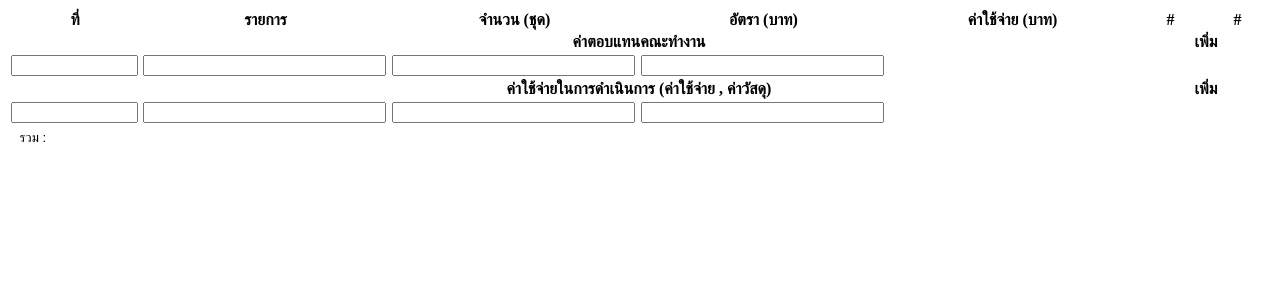
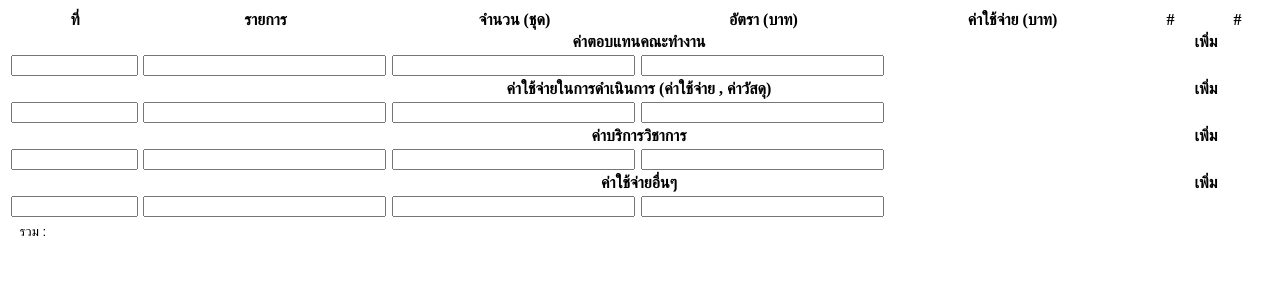
Before and after one commit to alosirise/ProjectFinal_PHP, a PHP site: page /table_create.php in a window 1280 px wide. Shown: the top 300 px of the page. Run offline with PHP 8.4, Linux system fonts and the light colour scheme; the visitor is signed in with stand-in values (Sample User, id 1); some libraries are stand-ins or nearby versions.

Commit message:
create _table almost success

```diff
--- a/table_create.php
+++ b/table_create.php
@@ -38,38 +38,70 @@ include_once('connect.php');
         <tr>
             <th id="total" colspan="1"></th>
             <th id="total" colspan="4">ค่าตอบแทนคณะทำงาน</th>
-            <th colspan="5"><a class="btn btn-primary btn-xs pull-right" onclick="myCreateFunction()" data-added="0"><i class="glyphicon glyphicon-plus"></i> เพิ่ม </a></th>
+            <th colspan="5"><a class="btn btn-primary btn-xs pull-right" onclick="myCreateFunction(1)" data-added="0"><i class="glyphicon glyphicon-plus"></i> เพิ่ม </a></th>
         </tr>
 
         <tr>
-        <td><input type="text"  style="width: 99%;"   class="edit" name ="no[]"      id="edit1-1" ></td>
-        <td><input type="text"  style="width: 99%;"   class="edit" name ="list[]"    id="edit2-1" ></td>
-        <td><input type="text"  style="width: 99%;"   class="edit" name ="quantity[]"  id="edit3-1" onclick="test(id)"></td>
-        <td><input type="text"  style="width: 99%;"   class="edit" name ="rate[]"      id="edit4-1" onclick="test(id)"></td>
-        <td><input type="text"  style="width: 99%;"   class="edit" name = "cost1[]"    id="edit5-1"  readonly></td>
+        <td><input type="text"  style="width: 99%;"   class="edit" name ="no[]"      id="edit1-1-1" ></td>
+        <td><input type="text"  style="width: 99%;"   class="edit" name ="list[]"    id="edit2-1-1" ></td>
+        <td><input type="text"  style="width: 99%;"   class="edit" name ="quantity[]"  id="edit3-1-1" onclick="test(id)"></td>
+        <td><input type="text"  style="width: 99%;"   class="edit" name ="rate[]"      id="edit4-1-1" onclick="test(id)"></td>
+        <td><input type="text"  style="width: 99%;"   class="edit" name = "cost1[]"    id="edit5-1-1"  readonly></td>
         <td> <i class="glyphicon glyphicon-pencil i" style="cursor: pointer;"  onclick="myEditFunction()"> </td>
-        <td> <i class="glyphicon glyphicon-trash i" style="cursor: pointer;" onclick="myDeleteFunction()"></td>
+        <td> <i class="glyphicon glyphicon-trash i" style="cursor: pointer;" onclick="myDeleteFunction(1)"></td>
         </tr>
 
 
 
-        <tr>
+        <tr id="cost_progress">
         <th id="total" colspan="1"></th>
         <th id="total" colspan="4">ค่าใช้จ่ายในการดำเนินการ (ค่าใช้จ่าย , ค่าวัสดุ)</th>
-        <th colspan="5"><a class="btn btn-primary btn-xs pull-right" onclick="myCreateFunction()" data-added="0"><i class="glyphicon glyphicon-plus"></i> เพิ่ม </a></th>
+        <th colspan="5"><a class="btn btn-primary btn-xs pull-right" onclick="myCreateFunction(2)" data-added="0"><i class="glyphicon glyphicon-plus"></i> เพิ่ม </a></th>
         </tr>
 
         <tr>
-        <td><input type="text"  style="width: 99%;"   class="edit" name ="no[]"      id="edit1-1" ></td>
-        <td><input type="text"  style="width: 99%;"   class="edit" name ="list[]"    id="edit2-1" ></td>
-        <td><input type="text"  style="width: 99%;"   class="edit" name ="quantity[]"  id="edit3-1" onclick="test(id)"></td>
-        <td><input type="text"  style="width: 99%;"   class="edit" name ="rate[]"      id="edit4-1" onclick="test(id)"></td>
-        <td><input type="text"  style="width: 99%;"   class="edit" name = "cost1[]"    id="edit5-1"  readonly></td>
+        <td><input type="text"  style="width: 99%;"   class="edit" name ="no[]"      id="edit1-1-2" ></td>
+        <td><input type="text"  style="width: 99%;"   class="edit" name ="list[]"    id="edit2-1-2" ></td>
+        <td><input type="text"  style="width: 99%;"   class="edit" name ="quantity[]"  id="edit3-1-2" onclick="test(id)"></td>
+        <td><input type="text"  style="width: 99%;"   class="edit" name ="rate[]"      id="edit4-1-2" onclick="test(id)"></td>
+        <td><input type="text"  style="width: 99%;"   class="edit" name = "cost1[]"    id="edit5-1-2"  readonly></td>
         <td> <i class="glyphicon glyphicon-pencil i" style="cursor: pointer;"  onclick="myEditFunction()"> </td>
-        <td> <i class="glyphicon glyphicon-trash i" style="cursor: pointer;" onclick="myDeleteFunction()"></td>
+        <td> <i class="glyphicon glyphicon-trash i" style="cursor: pointer;" onclick="myDeleteFunction(2)"></td>
         </tr>
 
 
+        <tr id="cost_academic">
+        <th id="total" colspan="1"></th>
+        <th id="total" colspan="4">ค่าบริการวิชาการ</th>
+        <th colspan="5"><a class="btn btn-primary btn-xs pull-right" onclick="myCreateFunction(3)" data-added="0"><i class="glyphicon glyphicon-plus"></i> เพิ่ม </a></th>
+        </tr>
+
+        <tr>
+        <td><input type="text"  style="width: 99%;"   class="edit" name ="no[]"      id="edit1-1-3" ></td>
+        <td><input type="text"  style="width: 99%;"   class="edit" name ="list[]"    id="edit2-1-3" ></td>
+        <td><input type="text"  style="width: 99%;"   class="edit" name ="quantity[]"  id="edit3-1-3" onclick="test(id)"></td>
+        <td><input type="text"  style="width: 99%;"   class="edit" name ="rate[]"      id="edit4-1-3" onclick="test(id)"></td>
+        <td><input type="text"  style="width: 99%;"   class="edit" name = "cost1[]"    id="edit5-1-3"  readonly></td>
+        <td> <i class="glyphicon glyphicon-pencil i" style="cursor: pointer;"  onclick="myEditFunction()"> </td>
+        <td> <i class="glyphicon glyphicon-trash i" style="cursor: pointer;" onclick="myDeleteFunction(3)"></td>
+        </tr>
+
+
+        <tr id="cost_etc">
+        <th id="total" colspan="1"></th>
+        <th id="total" colspan="4">ค่าใช้จ่ายอื่นๆ</th>
+        <th colspan="5"><a class="btn btn-primary btn-xs pull-right" onclick="myCreateFunction(4)" data-added="0"><i class="glyphicon glyphicon-plus"></i> เพิ่ม </a></th>
+        </tr>
+
+        <tr>
+        <td><input type="text"  style="width: 99%;"   class="edit" name ="no[]"      id="edit1-1-4" ></td>
+        <td><input type="text"  style="width: 99%;"   class="edit" name ="list[]"    id="edit2-1-4" ></td>
+        <td><input type="text"  style="width: 99%;"   class="edit" name ="quantity[]"  id="edit3-1-4" onclick="test(id)"></td>
+        <td><input type="text"  style="width: 99%;"   class="edit" name ="rate[]"      id="edit4-1-4" onclick="test(id)"></td>
+        <td><input type="text"  style="width: 99%;"   class="edit" name = "cost1[]"    id="edit5-1-4"  readonly></td>
+        <td> <i class="glyphicon glyphicon-pencil i" style="cursor: pointer;"  onclick="myEditFunction()"> </td>
+        <td> <i class="glyphicon glyphicon-trash i" style="cursor: pointer;" onclick="myDeleteFunction(4)"></td>
+        </tr>
 
 
         </tbody>
@@ -89,15 +121,43 @@ include_once('connect.php');
 
 
 <script>
-    var i = 1;
-    $('#edit1-1').val(i);
+    var num, total_topic = 4;
+    var i1 = 1;
+    var i2 = 1;
+    var i3 = 1;
+    var i4 = 1;
 
+    $('#edit1-' + 1 + '-' + 1).val(i1);
+    $('#edit1-' + 1 + '-' + 2).val(i2);
+    $('#edit1-' + 1 + '-' + 3).val(i3);
+    $('#edit1-' + 1 + '-' + 4).val(i4);
 
-    function myCreateFunction() {
-        i++;
+    function myCreateFunction(topic) {
+        total_topic = total_topic + 1;
+        // console.log("total_topic" + total_topic);
         var table = document.getElementById("table");
 
-        var index = table.rows.length - 1;
+        if (topic == 1) {
+            var index = document.getElementById("cost_progress").rowIndex;
+
+            i1++;
+            num = i1;
+
+        } else if (topic == 2) {
+            var index = document.getElementById("cost_academic").rowIndex;
+            i2++;
+            num = i2;
+        }
+        if (topic == 3) {
+            var index = document.getElementById("cost_etc").rowIndex;
+            i3++;
+            num = i3;
+        }
+        if (topic == 4) {
+            var index = table.rows.length - 1;
+            i4++;
+            num = i4;
+        }
         var row = table.insertRow(index);
 
         var cell1 = row.insertCell(0);
@@ -108,22 +168,37 @@ include_once('connect.php');
         var cell6 = row.insertCell(5);
         var cell7 = row.insertCell(6);
 
-        cell1.innerHTML = "<input type='text' class='edit' name ='no[]'   id='edit1-" + i + "' style='width: 99%; cursor: auto;' >";
-        cell2.innerHTML = "<input type='text' class='edit' name ='list[]'     id='edit2-" + i + "' style='width: 99%; cursor: auto;'>";
-        cell3.innerHTML = "<input type='text' class='edit' name ='quantity[]'  id='edit3-" + i + "' onclick='test(id)' style='width: 99%; cursor: auto;'> ";
-        cell4.innerHTML = "<input type='text' class='edit' name='rate[]'  id='edit4-" + i + "'  onclick='test(id)' style='width: 99%; cursor: auto;'> ";
-        cell5.innerHTML = "<input type='text' class='edit' name = 'cost1[]'  id='edit5-" + i + "' style='width: 99%; cursor: auto;' readonly>";
+        cell1.innerHTML = "<input type='text' class='edit' name ='no[]'   id='edit1-" + num + "-" + topic + "'  style='width: 99%; cursor: auto;' >";
+        cell2.innerHTML = "<input type='text' class='edit' name ='list[]'     id='edit2-" + num + "-" + topic + "' style='width: 99%; cursor: auto;'>";
+        cell3.innerHTML = "<input type='text' class='edit' name ='quantity[]'  id='edit3-" + num + "-" + topic + "' onclick='test(id)' style='width: 99%; cursor: auto;'> ";
+        cell4.innerHTML = "<input type='text' class='edit' name='rate[]'  id='edit4-" + num + "-" + topic + "'  onclick='test(id)' style='width: 99%; cursor: auto;'> ";
+        cell5.innerHTML = "<input type='text' class='edit' name = 'cost1[]'  id='edit5-" + num + "-" + topic + "' style='width: 99%; cursor: auto;' readonly>";
 
         cell6.innerHTML = '<i class="glyphicon glyphicon-pencil i" style="cursor: pointer;"  onclick="myEditFunction()"> ';
-        cell7.innerHTML = ' <i class="glyphicon glyphicon-trash i" style="cursor: pointer;" onclick="myDeleteFunction()">';
+        cell7.innerHTML = ' <i class="glyphicon glyphicon-trash i" style="cursor: pointer;" onclick="myDeleteFunction(' + topic + ')">';
 
-        $('#edit1-' + i).val(i);
+
+
+        if (topic == 1) {
+            $('#edit1-' + num + '-' + topic).val(i1);
+        } else if (topic == 2) {
+            $('#edit1-' + num + '-' + topic).val(i2);
+        }
+        if (topic == 3) {
+            $('#edit1-' + num + '-' + topic).val(i3);
+        }
+        if (topic == 4) {
+            $('#edit1-' + num + '-' + topic).val(i4);
+        }
+
 
         // myEditFunction();
     }
 
+
+
+
     var edit5;
-
 
     function test(id) {
         // console.log(id);
@@ -140,9 +215,9 @@ include_once('connect.php');
             $('#edit5-' + a).val(edit5.toFixed(2));
 
             if (isNaN(edit5)) {
-                console.log("skip");
+                // console.log("skip");
             } else {
-                sum(i);
+                sum();
             }
         });
 
@@ -151,78 +226,101 @@ include_once('connect.php');
 
     var total = 0;
 
-    function sum(i) {
-        for (var count = 1; count <= i; count++) {
-            var stored = parseFloat($('#edit5-' + count).val());
-            if (isNaN(stored)) {
-                stored = 0;
-            }
-            total = total + stored;
-            console.log(total);
-        }
+    function sum() {
 
+        cal_sum(1, i1);
+        cal_sum(2, i2);
+        cal_sum(3, i3);
+        cal_sum(4, i4);
         $('#result').val(total.toFixed(2));
+        console.log(total);
         total = 0;
     }
 
 
 
+    function cal_sum(topic, c_num) {
+        for (var count = 1; count <= c_num; count++) {
 
-    $(document).ready(function() {
-        $('#edit5-1').change(function() {
-            console.log('a');
-        });
-    });
+            var stored = parseFloat($('#edit5-' + count + '-' + topic).val());
+            if (isNaN(stored)) {
+                stored = 0;
+            }
+            total = total + stored;
 
-
-    function session() {
-        var no = $("input[name='no[]']")
-            .map(function() {
-                return $(this).val();
-            }).get();
-
-        var list = $("input[name='list[]']")
-            .map(function() {
-                return $(this).val();
-            }).get();
-
-        var quantity = $("input[name='quantity[]']")
-            .map(function() {
-                return $(this).val();
-            }).get();
-
-        var rate = $("input[name='rate[]']")
-            .map(function() {
-                return $(this).val();
-            }).get();
-
-        var cost1 = $("input[name='cost1[]']")
-            .map(function() {
-                return $(this).val();
-            }).get();
-
-        console.log(no);
-
-        $.ajax({
-            url: 'create_project.php',
-            type: 'POST',
-            data: {
-                'no[]': no,
-                'list[]': list,
-                'quantity[]': quantity,
-                'rate[]': rate,
-                'cost1[]': cost1
-
-            },
-            success: function(msg) {}
-        });
+        }
     }
 
 
 
-    function myDeleteFunction() {
+    // function session() {
+    //     var no = $("input[name='no[]']")
+    //         .map(function() {
+    //             return $(this).val();
+    //         }).get();
+
+    //     var list = $("input[name='list[]']")
+    //         .map(function() {
+    //             return $(this).val();
+    //         }).get();
+
+    //     var quantity = $("input[name='quantity[]']")
+    //         .map(function() {
+    //             return $(this).val();
+    //         }).get();
+
+    //     var rate = $("input[name='rate[]']")
+    //         .map(function() {
+    //             return $(this).val();
+    //         }).get();
+
+    //     var cost1 = $("input[name='cost1[]']")
+    //         .map(function() {
+    //             return $(this).val();
+    //         }).get();
+
+    //     console.log(no);
+
+    //     $.ajax({
+    //         url: 'create_project.php',
+    //         type: 'POST',
+    //         data: {
+    //             'no[]': no,
+    //             'list[]': list,
+    //             'quantity[]': quantity,
+    //             'rate[]': rate,
+    //             'cost1[]': cost1
+
+    //         },
+    //         success: function(msg) {}
+    //     });
+    // }
+
+
+    var a;
+
+    function myDeleteFunction(topic) {
         var index, table = document.getElementById('table');
-        for (var i = 2; i < table.rows.length; i++) {
+        if (topic == 1) {
+            a = document.getElementById("cost_progress").rowIndex;
+            del_num(2);
+
+        } else if (topic == 2) {
+            a = document.getElementById("cost_academic").rowIndex;
+            del_num(4);
+        }
+        if (topic == 3) {
+            a = document.getElementById("cost_etc").rowIndex;
+            del_num(6);
+        }
+        if (topic == 4) {
+            a = table.rows.length - 1;
+            del_num(8);
+        }
+    }
+
+    function del_num(del_num) {
+        for (var i = del_num; i <= a; i++) {
             table.rows[i].cells[6].onclick = function() {
                 var c = confirm("แน่ใจนะที่ต้องการจะลบ?");
                 if (c === true) {
@@ -230,33 +328,30 @@ include_once('connect.php');
                     index = this.parentElement.rowIndex;
                     table.deleteRow(index);
 
+
                     sum(i);
-                    //     no =index;
-                    //   $('#edit1-' + (no+1)).val(index);
-
                 }
 
                 console.log("Index deleted: " + index);
             };
         }
-
     }
 
     // function myEditFunction() {
     //     var index, table = document.getElementById('table');
-    //     for (var i = 1; i < table.rows.length; i++) {
+    //     for (var i = 2; i < table.rows.length; i++) {
     //         table.rows[i].cells[5].onclick = function() {
 
     //             index = this.parentElement.rowIndex;
     //             console.log("This is index : " + index);
     //             ////    document.getElementById("no").disabled = false;
-    //             if ($('input[id=edit]').is('[readonly]')) {
+    //             if ($('input[id^="edit"]').is('[readonly]')) {
 
-    //                 $('input[id=edit]').attr('readonly', false);
+    //                 $('input[id^="edit"]').attr('readonly', false);
     //                 // console.log("table id " +table_id);
     //             } else {
 
-    //                 $('input[id=edit]').attr('readonly', true);
+    //                 $('input[id^="edit"]').attr('readonly', true);
     //             }
 
     //         };
```
